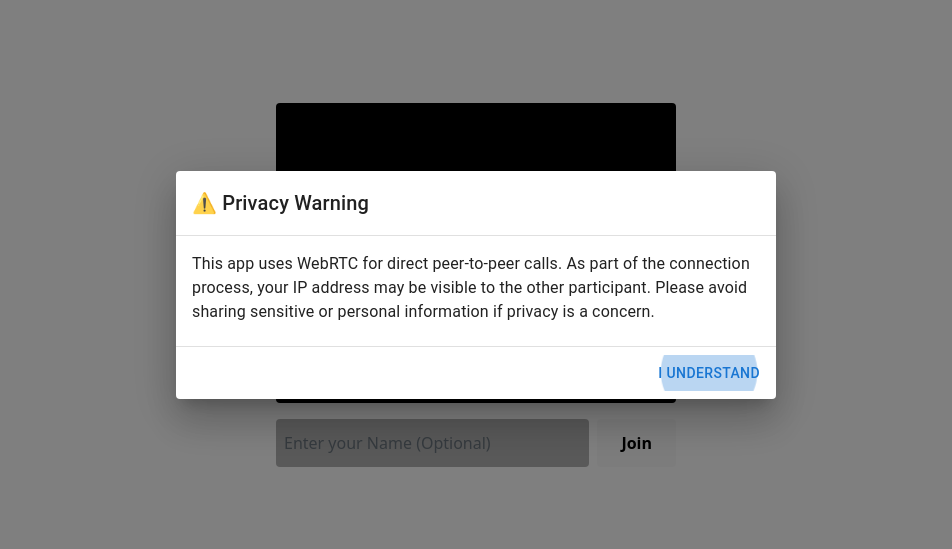
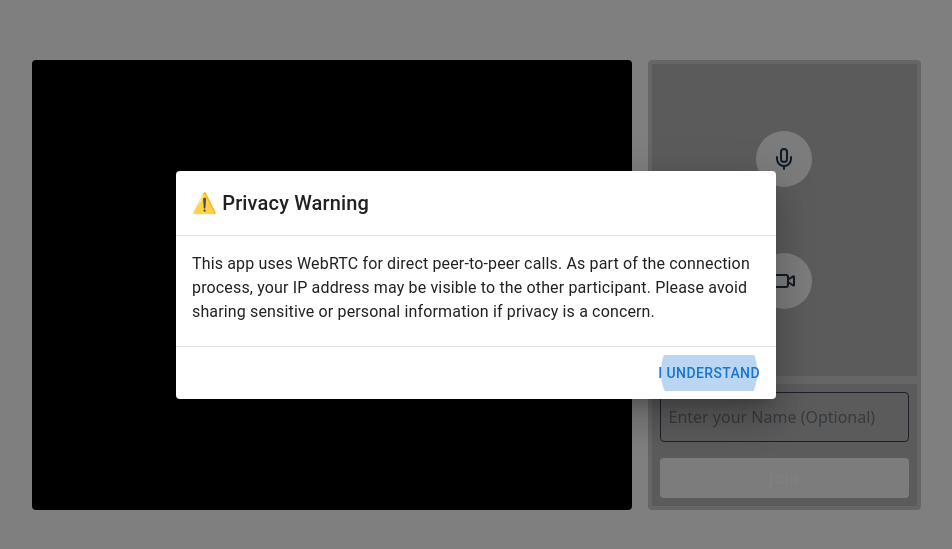
Before and after one commit to rahuljat1349/omegle-clone, a React (Vite) app in the folder frontend/: page / in a window 1280 px wide. Shown: the part 115-664 px from the top of the page, without its empty margins (164-1116 px from the left). Built offline with nearby package versions, Linux system fonts and the light colour scheme; no server answers.

Commit message:
stop video from landing

```diff
--- a/frontend/src/components/Landing.tsx
+++ b/frontend/src/components/Landing.tsx
@@ -1,6 +1,7 @@
 import { useEffect, useRef, useState } from "react";
 import Room from "./Room";
 import Dialogue from "./Dialogue";
+import { Mic, MicOff, Video, VideoOff } from "lucide-react";
 
 function Landing() {
   const [name, setName] = useState("");
@@ -9,57 +10,113 @@ function Landing() {
     useState<null | MediaStreamTrack>(null);
   const [localVideoTrack, setLocalVideoTrack] =
     useState<null | MediaStreamTrack>(null);
+  const [muteAudio, setMuteAudio] = useState(false);
+  const [muteVideo, setMuteVideo] = useState(false);
 
   const [joined, setJoined] = useState(false);
+
   async function getCam() {
     const stream = await navigator.mediaDevices.getUserMedia({
-      audio: true,
       video: true,
+      audio:true
     });
 
     const videoTrack = await stream.getVideoTracks()[0];
     setLocalVideoTrack(videoTrack);
     const audioTrack = await stream.getAudioTracks()[0];
     setLocalAudioTrack(audioTrack);
+
     if (!videoRef.current) {
       return;
     }
-    videoRef.current.srcObject = new MediaStream([videoTrack]);
+    videoRef.current.srcObject = new MediaStream([videoTrack!]);
     videoRef.current.play();
   }
+
+  const toggleVideo = () => {
+    if (localVideoTrack) {
+      localVideoTrack.enabled = !localVideoTrack.enabled;
+      setMuteVideo(!localVideoTrack.enabled);
+    }
+
+    if (videoRef.current) {
+      videoRef.current.srcObject = !localVideoTrack?.enabled
+        ? null
+        : new MediaStream([localVideoTrack]);
+      localVideoTrack?.enabled
+        ? videoRef.current.play()
+        : videoRef.current.pause();
+    }
+  };
+  const toggleAudio = () => {
+    if (localAudioTrack) {
+      localAudioTrack.enabled = !localAudioTrack.enabled;
+      setMuteAudio(!localAudioTrack.enabled);
+    }
+  };
 
   useEffect(() => {
     if (videoRef && videoRef.current) {
       getCam();
+
     }
-  }, [videoRef]);
+  }, []);
 
   if (!joined) {
     return (
       <>
         <Dialogue />
-        <div className="container flex flex-col items-center gap-4">
-          <div className="min-w-[400px] min-h-[300px] bg-black rounded overflow-hidden">
-            <video className="" height={400} width={400} ref={videoRef}></video>
+        <div className="container flex   gap-4">
+          <div className="min-w-[600px] min-h-[450px] bg-black rounded overflow-hidden">
+            <video className="" height={600} width={600} ref={videoRef}></video>
           </div>
-          <div className="flex gap-2 w-full">
+          <div className=" bg-black/20 rounded p-1 gap-2 flex flex-col justify-between ">
+            <div className="bg-black/10 h-full flex flex-col items-center justify-evenly">
+              <button
+                onClick={() => {
+                  toggleAudio();
+                }}
+                className={`rounded-full ${
+                  muteAudio
+                    ? "bg-red-800/20 hover:bg-red-800/30"
+                    : "bg-green-400/70 hover:bg-green-400/60"
+                }  flex justify-center p-4 cursor-pointer`}
+              >
+                {muteAudio ? <MicOff /> : <Mic className=" " />}
+              </button>
+              <button
+                onClick={() => {
+                  toggleVideo();
+                }}
+                className={`rounded-full  ${
+                  muteVideo
+                    ? "bg-red-800/20 hover:bg-red-800/30"
+                    : "bg-green-400/70 hover:bg-green-400/60"
+                }  flex justify-center p-4 cursor-pointer`}
+              >
+                {muteVideo ? <VideoOff /> : <Video className="" />}
+              </button>
+            </div>
+            <div className="flex flex-col bg-black/10 p-2 gap-4 w-full">
               <input
-              className="w-full bg-black/30 outline-none rounded px-2 py-3"
+                className="w-full min-w-56 border-gray-700 border outline-none rounded px-2 py-3"
                 onChange={(e) => {
                   setName(e.target.value);
                 }}
+                maxLength={12}
                 value={name}
                 type="text"
                 placeholder="Enter your Name (Optional)"
               />
               <button
-              className="bg-white px-6 cursor-pointer hover:bg-white/80 duration-150 font-semibold rounded py-2 text-black"
+                className="bg-blue-700 px-6 cursor-pointer text-white hover:bg-blue-800 duration-150 font-semibold rounded py-2 "
                 onClick={() => {
                   setJoined(true);
                 }}
               >
                 Join
               </button>
+            </div>
           </div>
         </div>
       </>
--- a/frontend/src/components/Room.tsx
+++ b/frontend/src/components/Room.tsx
@@ -80,19 +80,12 @@ const Room = ({
       pc.ontrack = (e) => {
         console.log("Ontrack called!");
 
-        console.log(e.track);
-        remoteStream.addTrack(e.track);
-
-        // if (e.track.kind == "video") {
-        //   remoteVideoRef.current &&
-        //     (remoteVideoRef.current.srcObject = new MediaStream([e.track]));
-        // //   remoteStream.addTrack(e.track);
-        // }
-        // if (e.track.kind == "audio") {
-        //   remoteVideoRef.current &&
-        //     (remoteVideoRef.current.srcObject = new MediaStream([e.track]));
-        // //   remoteStream.addTrack(e.track);
-        // }
+        if (e.track.kind == "video") {
+          remoteStream.addTrack(e.track);
+        }
+        if (e.track.kind == "audio") {
+          remoteStream.addTrack(e.track);
+        }
       };
 
       pc.setRemoteDescription({ sdp, type: "offer" });
@@ -116,7 +109,7 @@ const Room = ({
         roomId,
       });
     });
-    socket.on("answer", ({  sdp }) => {
+    socket.on("answer", ({ sdp }) => {
       setLobby(false);
       setSendingPc((pc) => {
         pc?.setRemoteDescription({ sdp, type: "answer" });
@@ -174,7 +167,7 @@ const Room = ({
           )}
         </div>
 
-        <div className="  flex justify-between flex-col gap-4 px-2">
+        <div className="  flex justify-between flex-col gap-2 px-2">
           <div className="flex flex-col bg-black/20 rounded items-center justify-around  h-full px-2">
             <button
               onClick={() => {
@@ -214,7 +207,7 @@ const Room = ({
               <Phone className="rotate-[135deg] " />
             </button>
           </div>
-          <div className="w-full bg-green-400 min-h-[150px]  rounded  overflow-hidden ">
+          <div className="w-full min-h-[150px] rounded overflow-hidden">
             <video
               className=""
               id="local"
```
Lines whose indentation alone changed are shown as unchanged.
